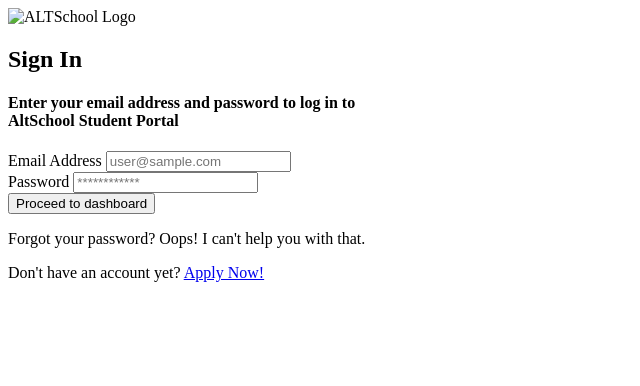
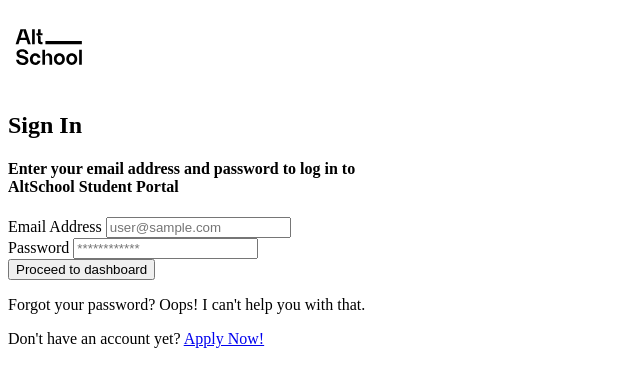
Before and after one commit to lazydoug/about-me-auth-portal, a plain HTML site: page login/index.html in a window 1280 px wide. Shown: the whole page, without its empty margins (0-640 px from the left). Drawn offline with nearby package versions, Linux system fonts and the light colour scheme; files that its build step writes are made by us from their sources.

Commit message:
modified ALTSchool Logo

```diff
--- a/login/index.html
+++ b/login/index.html
@@ -10,7 +10,7 @@
     <main>
       <section></section>
       <section>
-        <img src="./assets/alt-school-logo.svg" alt="ALTSchool Logo" />
+        <img src="../assets/alt-school-logo.svg" alt="ALTSchool Logo" />
 
         <div>
           <section>
```
Also changed, not shown: register/index.html (+1 -1 lines).
